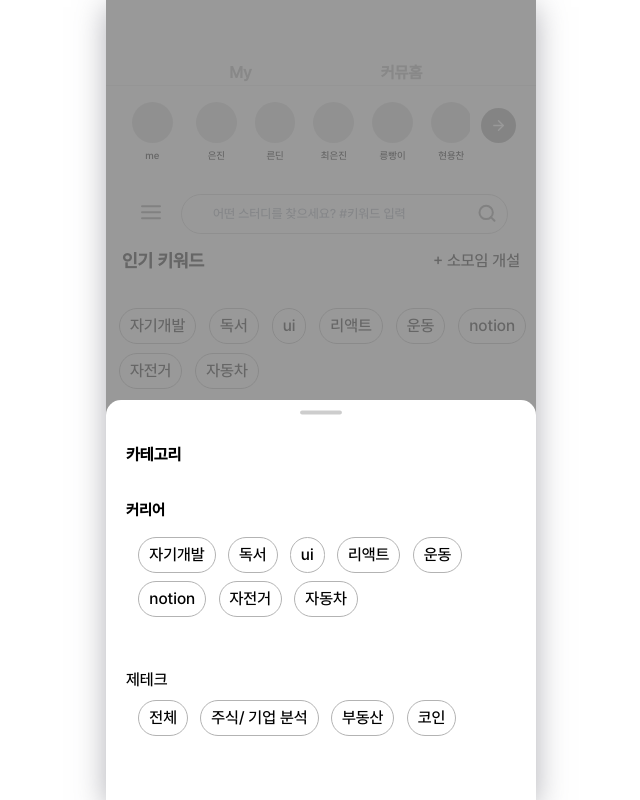
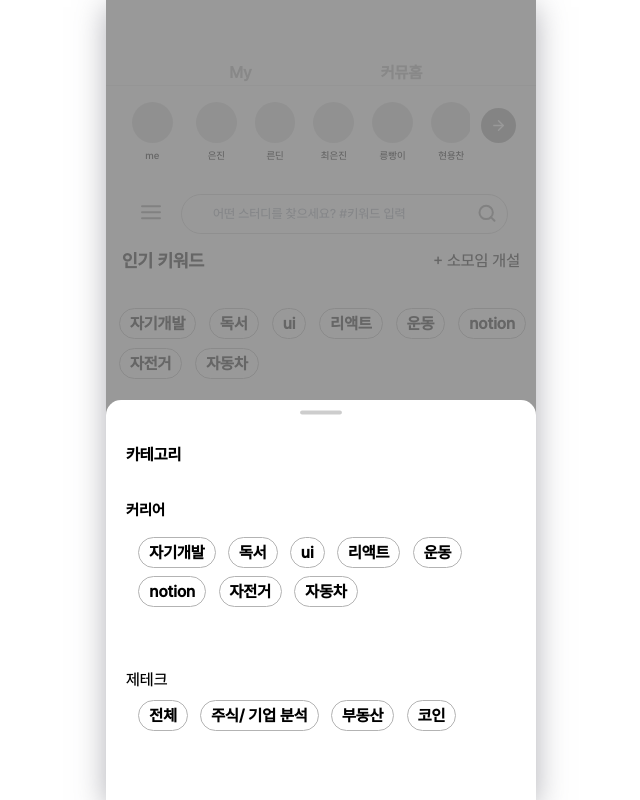
Before and after one commit to GDSC-CheckMate/GOFE_FrontEnd, a React (Create React App) app: page /community/searchhome in a window 1280 px wide. Shown: the whole page, without its empty margins (319-959 px from the left). Built offline with nearby package versions, Linux system fonts and the light colour scheme; no server answers.

Commit message:
#67- 키워드 눌렀을때 해당 부분만 포커스 작업 완료
추가 뷰 작업 필요

```diff
--- a/src/page/community/components/ComKeyWordHome.jsx
+++ b/src/page/community/components/ComKeyWordHome.jsx
@@ -30,7 +30,7 @@ const hot_word_3 = [
   { id: 19, word: "언어" },
 ];
 
-const ComKeyWordHome = ({ name }) => {
+const ComKeyWordHome = ({ name, title }) => {
   const [hotWords, setHotWords] = useState([]);
   const [selectedWord, setSelectedWord] = useState(null);
   const navigate = useNavigate();
@@ -51,6 +51,7 @@ const ComKeyWordHome = ({ name }) => {
     setSelectedWord(content.word);
     navigate("/community/keyword", { state: { content, name } });
   };
+  console.log(title);
 
   return (
     <div className="community-clear-view-show-bottom-content-words-container">
@@ -63,6 +64,7 @@ const ComKeyWordHome = ({ name }) => {
           hot={hot}
           isSelected={selectedWord === hot.word}
           onClick={() => handleDetailClick(hot)}
+          {...(title && { tit: title })}
         />
       ))}
     </div>
--- a/src/page/community/components/CommunityHomeKeywordDetail.jsx
+++ b/src/page/community/components/CommunityHomeKeywordDetail.jsx
@@ -1,14 +1,23 @@
 import React from "react";
 
-const CommunityHomeKeywordDetail = ({ hot, isSelected, onClick }) => {
+const CommunityHomeKeywordDetail = ({ hot, onClick, tit }) => {
   if (!hot) {
     return null; // hot이 undefined인 경우 null을 반환하여 렌더링하지 않음
   }
   const { word } = hot;
 
   return (
-    <div className="community-home-keyword-box" onClick={onClick}>
-      <div className="community-home-keyword-content">{word}</div>
+    <div
+      className="community-home-keyword-box" // tit와 word가 같으면 highlighted 클래스 추가
+      onClick={onClick}
+    >
+      <div
+        className={`community-home-keyword-content ${
+          tit === word ? "highlighted" : ""
+        }`}
+      >
+        {word}
+      </div>
     </div>
   );
 };
--- a/src/page/community/components/CommunityHomePage.jsx
+++ b/src/page/community/components/CommunityHomePage.jsx
@@ -8,6 +8,7 @@ import CommunityHomeMadeGroup from "./CommunityHomeMadeGroup";
 import CommunityHomeKeyword from "./CommunityHomeKeyword";
 import CommunityHomeRecommend from "./CommunityHomeRecommend";
 import CommunityHomeJoin from "./CommunityHomeJoin";
+import ComKeyWordHome from "./ComKeyWordHome";
 
 const CommunityHomePage = () => {
   return (
@@ -17,7 +18,10 @@ const CommunityHomePage = () => {
       <CommunityProfilesList />
       <CommunitySearch />
       <CommunityHomeMadeGroup />
+
       <CommunityHomeKeyword />
+      {/* <ComKeyWordHome name="커리어"/> */}
+
       <CommunityHomeRecommend />
       <CommunityHomeJoin />
     </div>
--- a/src/page/community/components/category/KeyWordIn.jsx
+++ b/src/page/community/components/category/KeyWordIn.jsx
@@ -10,10 +10,9 @@ const KeyWordIn = () => {
   console.log(content);
 
   return (
-    <div>
-      {/* ComKeyWordHome에 name을 전달합니다. */}
-      {name && <ComKeyWordHome name={name} />}
-      {/* {content ? <div>{content.word}</div> : <p>내용이 없습니다.</p>} */}
+    <div className="community-search-keyword-container-header">
+      {/* ComKeyWordHome에 name과 content의 word를 title로 전달합니다. */}
+      {name && <ComKeyWordHome name={name} title={content?.word} />}
     </div>
   );
 };
--- a/src/scss/page/_community.scss
+++ b/src/scss/page/_community.scss
@@ -252,6 +252,7 @@
   float: left;
   margin-left: 3%;
   margin-top: 2%;
+
   .community-home-keyword-content {
     padding: 5px 10px;
     justify-content: center;
@@ -259,6 +260,13 @@
     gap: 10px;
     border-radius: 50px;
     border: 1px solid #b3b3b3;
+    @include custom-font-size(800, 16px, black);
+
+    &.highlighted {
+      border-radius: 50px;
+      border: 1px solid var(--blue, #0083ff);
+      @include custom-font-size(800, 16px, color-12);
+    }
   }
 }
 
@@ -593,7 +601,9 @@
   display: flex;
   flex-direction: column;
 }
-
+.community-search-keyword-container-header {
+  margin-top: 20px;
+}
 ///////////////////////////////////
 ///////////////////////////////////
 /* 기존 _communityItem.scss 파일 */
```
